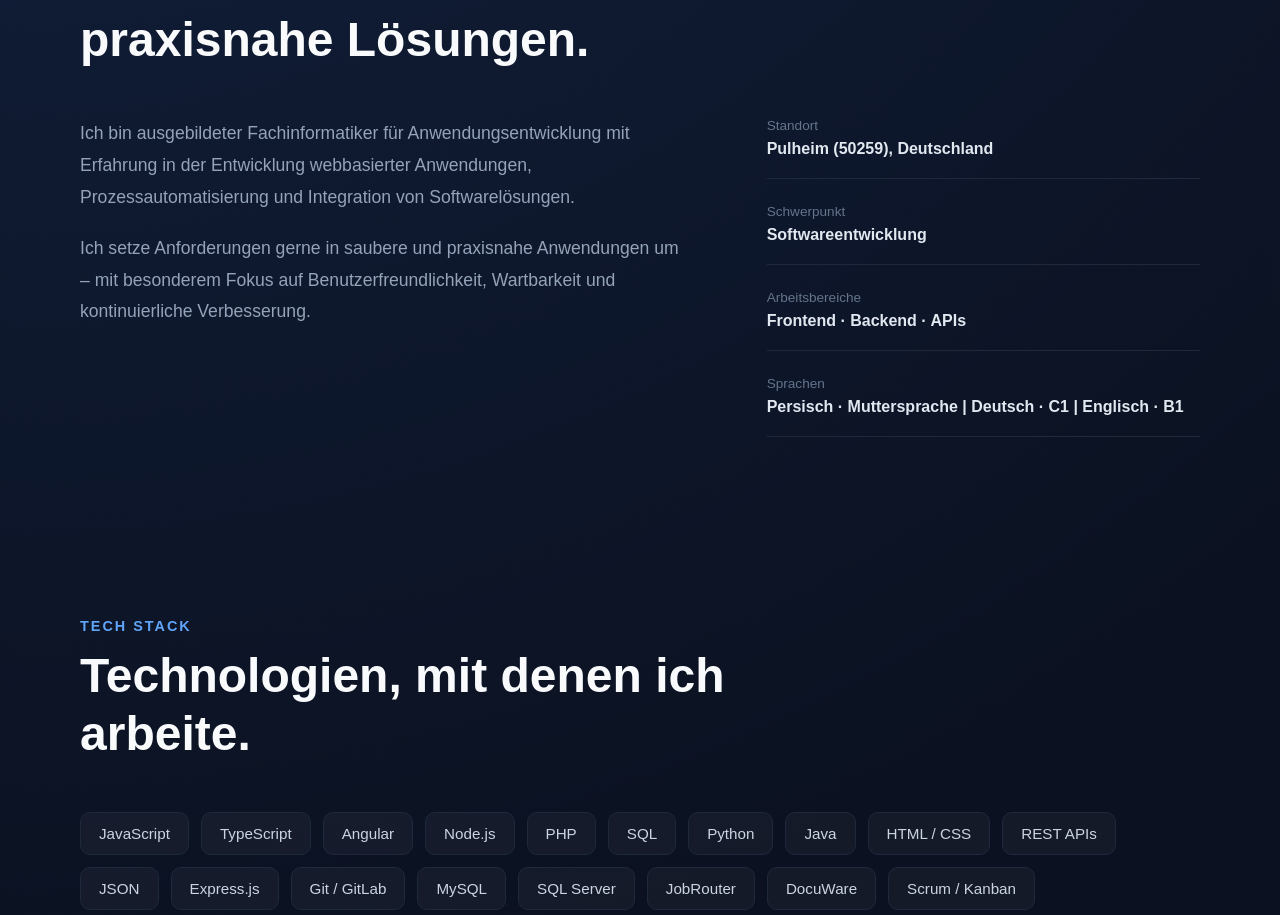
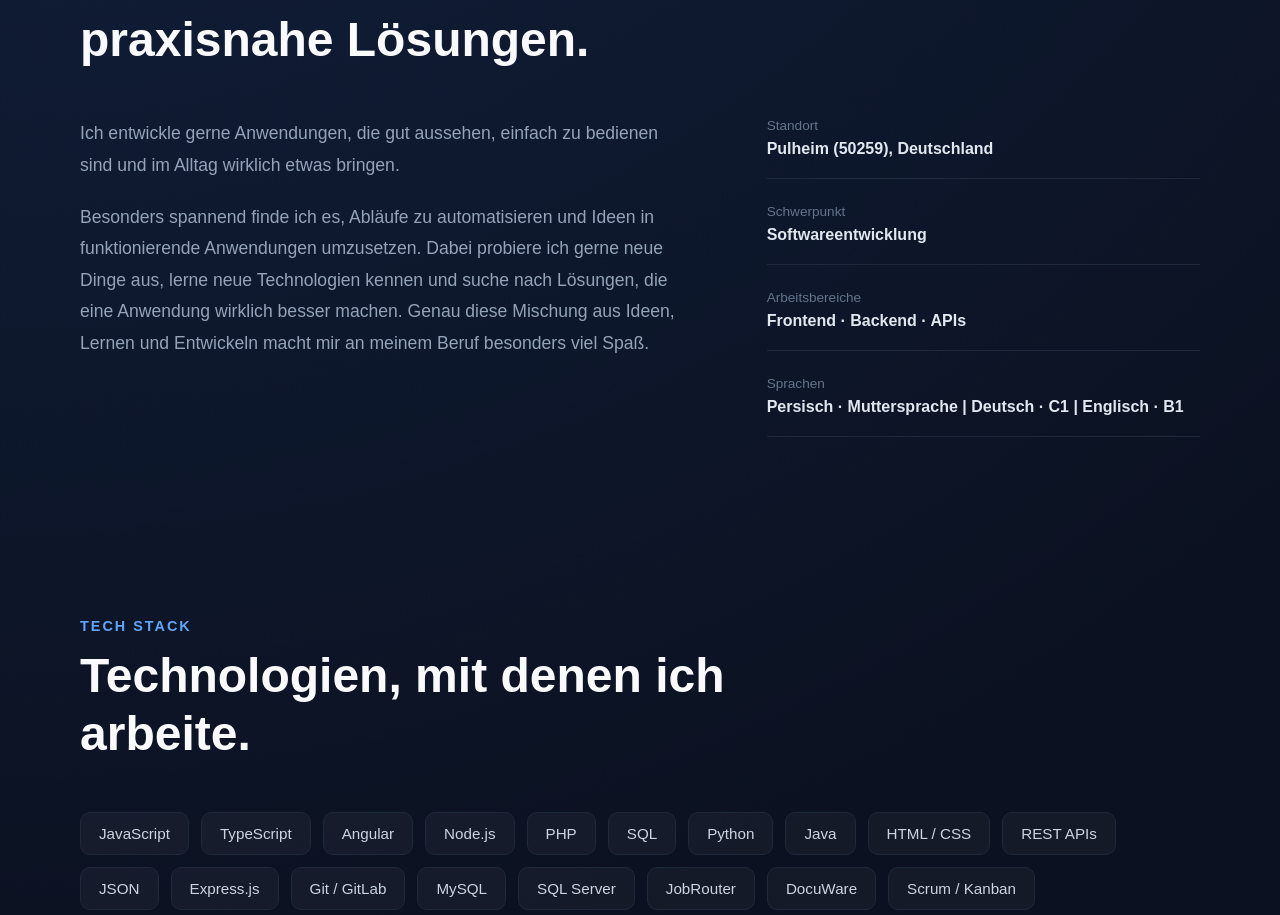
Before and after one commit to masoud-bs/portfolio, an Angular app: page / in a window 1280 px wide. Shown: the part 967-1882 px from the top of the page. Built offline with nearby package versions, Linux system fonts and the light colour scheme.

Commit message:
Change About Text

```diff
--- a/src/app/app.ts
+++ b/src/app/app.ts
@@ -34,9 +34,10 @@ export class App {
         label: 'Über mich',
         title: 'Entwickler mit Fokus auf praxisnahe Lösungen.',
         text1:
-          'Ich bin ausgebildeter Fachinformatiker für Anwendungsentwicklung mit Erfahrung in der Entwicklung webbasierter Anwendungen, Prozessautomatisierung und Integration von Softwarelösungen.',
+          'Ich entwickle gerne Anwendungen, die gut aussehen, einfach zu bedienen sind und im Alltag wirklich etwas bringen.',
+
         text2:
-          'Ich setze Anforderungen gerne in saubere und praxisnahe Anwendungen um – mit besonderem Fokus auf Benutzerfreundlichkeit, Wartbarkeit und kontinuierliche Verbesserung.',
+          'Besonders spannend finde ich es, Abläufe zu automatisieren und Ideen in funktionierende Anwendungen umzusetzen. Dabei probiere ich gerne neue Dinge aus, lerne neue Technologien kennen und suche nach Lösungen, die eine Anwendung wirklich besser machen. Genau diese Mischung aus Ideen, Lernen und Entwickeln macht mir an meinem Beruf besonders viel Spaß.',
         locationLabel: 'Standort',
         location: 'Pulheim (50259), Deutschland',
         focusLabel: 'Schwerpunkt',
@@ -142,9 +143,10 @@ export class App {
         label: 'About me',
         title: 'Developer with a focus on practical solutions.',
         text1:
-          'I am a trained IT specialist for application development with experience in developing web applications, process automation and integrating software solutions.',
+          'I enjoy building applications that look good, are easy to use, and are genuinely useful.',
+
         text2:
-          'I enjoy turning requirements into clean and practical applications, with a strong focus on usability, maintainability and continuous improvement.',
+          'I especially like automating tasks and turning ideas into working applications. I enjoy trying out new things, learning new technologies, and finding solutions that actually make an application better. That mix of ideas, learning, and building is what I enjoy most about being a developer.',
         locationLabel: 'Location',
         location: 'Pulheim (50259), Germany',
         focusLabel: 'Focus',
```
